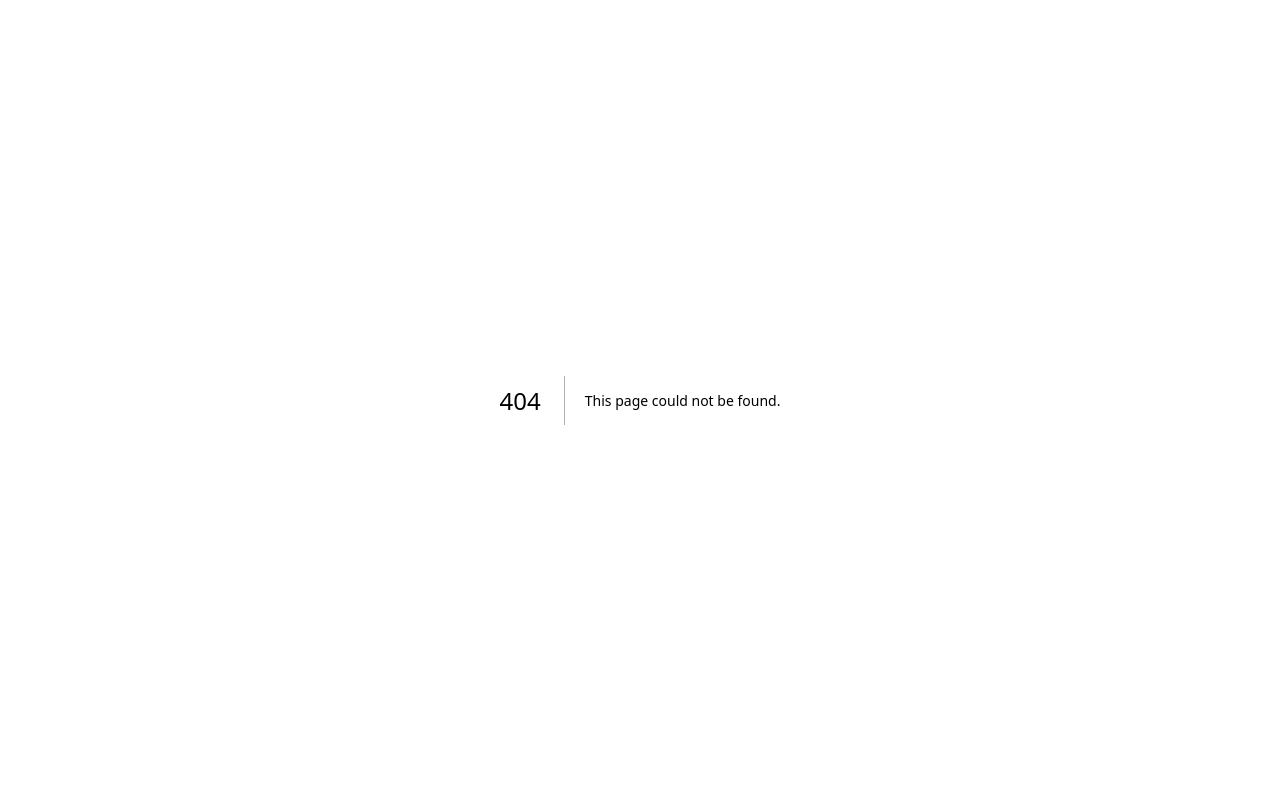
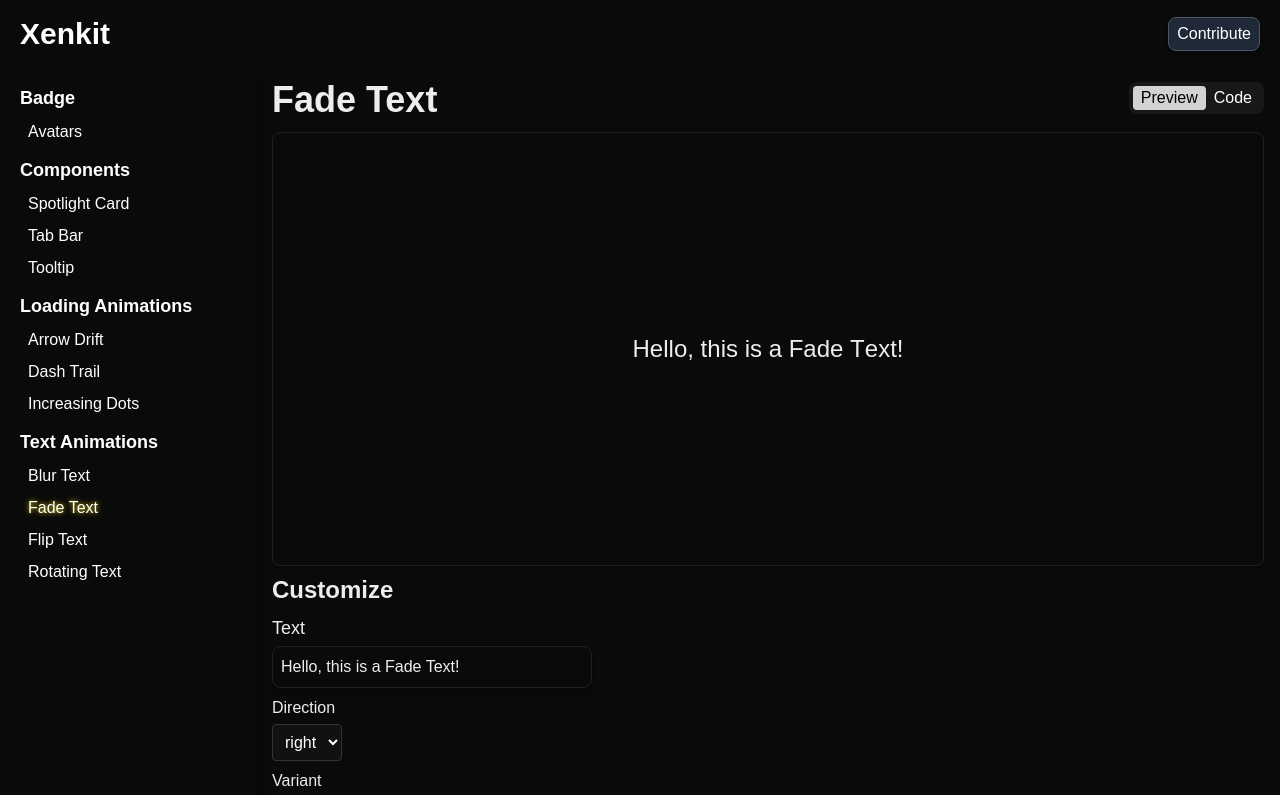
Before and after one commit to xen-devs/Xenkit, a Next.js app: page /text-animations/fade-text in a window 1280 px wide. Before the commit this address had no page. Shown: the top 795 px of the page. Built offline with nearby package versions, Linux system fonts and the light colour scheme.

Commit message:
feat: Add FadeText component

```diff
--- /dev/null
+++ b/src/app/(docs)/text-animations/fade-text/page.tsx
@@ -0,0 +1,99 @@
+"use client";
+import FadeText from "@/app/_components/text-animations/fade-text/FadeText";
+import ComponentPreview from "@/app/_common/ComponentPreview";
+import { useState } from "react";
+
+export default function FadeTextDocs() {
+  const [componentProps, setComponentProps] = useState<{
+    text?: string;
+    direction: "left" | "right";
+    className?: string;
+    variant?: "fadeIn" | "fadeOut";
+    animateBy?: "words" | "characters";
+    delay?: number;
+    duration?: number;
+  }>({
+    text: "Hello, this is a Fade Text!",
+    direction:"right",
+    className: "text-2xl",
+    variant: "fadeIn",
+    animateBy: "characters",
+    delay: 0.05,
+    duration: 0.5
+  });
+
+  const usage = `<FadeText
+  ${Object.entries(componentProps)
+    .map(([key, value]) =>{
+      if ( typeof value === "string" ) {
+        return `${key}="${value}"`;
+      }
+      else if (Array.isArray(value)) {
+        return `${key}={${JSON.stringify(value)}}`
+      }
+      else if (typeof value === "object") {
+        return `${key}={${JSON.stringify(value)}}`
+      }
+      else if (typeof value === "boolean") {
+        return `${key}={${value}}`
+      }
+      else {
+        return `${key}={${value}}`
+      }
+    })
+    .join("\n  ")}
+/>;`;
+
+  return (
+    <div className="p-4">
+      <ComponentPreview
+        code={usage}
+        componentProps={componentProps}
+        setComponentProps={setComponentProps}
+        component={<FadeText {...componentProps} />}
+        title="Fade Text"
+        importCode="import FadeText from 'xenkit/FadeText'"
+        maxLength={15}
+        isHorizontallyCentered={true}
+        isVerticallyCentered={true}
+        propControls={
+          {
+            text: {
+              type: "text",
+              label: "Text"
+            },
+            direction: {
+              type: "select",
+              options: ["left", "right"],
+              label: "Direction"
+            },
+            variant: {
+              type: "select",
+              options: ["fadeIn", "fadeOut"],
+              label: "Variant"
+            },
+            animateBy: {
+              type: "select",
+              options: ["words", "characters"],
+              label: "Animate By"
+            },
+            delay: {
+              type: "number",
+              label: "Delay (s)",
+              min: 0,
+              max: 0.2,
+              step: 0.01,
+            },
+            duration: {
+              type: "number",
+              label: "Duration (s)",
+              min: 0,
+              max: 1,
+              step: 0.1,
+            },
+          }
+        }
+      />
+    </div>
+  );
+}
--- a/src/app/_common/ComponentPreview.tsx
+++ b/src/app/_common/ComponentPreview.tsx
@@ -82,35 +82,33 @@ export default function ComponentPreview ({
       </div>
 
       {activeTab === 'Preview' ? (
-        <div
-          className={`
+        <div className={`
           relative
           min-h-[400px]
+          ${isVerticallyCentered ? '' : 'max-h-[400px] overflow-y-auto'}
           border border-[#212121]
           p-4 rounded-lg
           bg-[#0a0a0a]
           shadow-md
-          overflow-x-auto
-        `}
-        >
-          <div
-            className={`
+          w-full
+          overflow-x-hidden
+        `}>
+          <div className={`
             ${isHorizontallyCentered ? 'flex justify-center' : ''}
             ${isVerticallyCentered ? 'flex items-center min-h-[400px]' : ''}
-            ${
-              isHorizontallyCentered || isVerticallyCentered
-                ? 'w-max mx-auto'
-                : ''
-            }
-          `}
-          >
-            <div
-              className={`
-              ${isHorizontallyCentered ? '' : 'min-w-full'}
+            w-full
+            max-w-full
+          `}>
+            <div className={`
+              ${isHorizontallyCentered ? '' : 'w-full'}
               ${isVerticallyCentered ? 'flex items-center' : ''}
-            `}
-            >
-              {component}
+              whitespace-normal
+              break-words
+              overflow-hidden
+            `}>
+              <div className='w-full max-w-full'>
+                {component}
+              </div>
             </div>
           </div>
         </div>
--- a/src/app/_components/Components/tab-bar/TabBar.tsx
+++ b/src/app/_components/Components/tab-bar/TabBar.tsx
@@ -39,7 +39,7 @@ const TabBar: React.FC<TabBarProps> = ({ tabs, activeTab, onTabChange }) => {
 
   return (
     <div
-      className='tabBar w-full scrollbar-hide'
+      className='tabBar w-full scrollbar-hide overflow-x-scroll sm:overflow-x-hidden'
       style={{
         scrollbarWidth: 'none',
         msOverflowStyle: 'none'
--- /dev/null
+++ b/src/app/_components/text-animations/fade-text/FadeText.tsx
@@ -0,0 +1,71 @@
+import React from 'react'
+import { delay, motion } from 'framer-motion'
+
+interface FadeTextProps {
+  text?: string
+  direction?: 'left' | 'right'
+  className?: string
+  variant?: 'fadeIn' | 'fadeOut'
+  animateBy?: 'words' | 'characters'
+  delay?: number
+  duration?: number
+}
+
+const FadeText: React.FC<FadeTextProps> = ({
+  text = '',
+  direction = 'right',
+  className = '',
+  variant = 'fadeIn',
+  animateBy = 'words',
+  delay = 0.05,
+  duration = 0.5
+}) => {
+  const contentToAnimate = animateBy === 'words' ? text.split(' ') : text.split('')
+  const offset = direction === 'left' ? -50 : 50
+
+  const animationVariants = {
+    fadeIn: {
+      initial: { opacity: 0, x: offset },
+      animate: (i: number) => ({
+        opacity: 1,
+        x: 0,
+        transition: {
+          delay: i * delay,
+          duration: duration,
+          ease: 'easeInOut'
+        }
+      })
+    },
+    fadeOut: {
+      initial: { opacity: 1, x: 0 },
+      animate: (i: number) => ({
+        opacity: 0,
+        x: direction === 'left' ? -100 : 100,
+        transition: {
+          delay: i * delay,
+          duration: duration,
+          ease: 'easeInOut'
+        }
+      })
+    }
+  }
+
+  return (
+    <motion.div className={`fadeText ${className}`}>
+      {contentToAnimate.map((item, index) => (
+        <motion.span
+          key={index}
+          custom={index}
+          initial="initial"
+          animate="animate"
+          variants={animationVariants[variant]}
+          className={`inline-block ${animateBy === 'words' ? 'pe-2' : ''}`}
+        >
+          {item === ' ' ? '\u00A0' : item}
+        </motion.span>
+      ))}
+    </motion.div>
+  )
+}
+
+export default FadeText
--- a/src/app/data/sidebar.json
+++ b/src/app/data/sidebar.json
@@ -54,6 +54,10 @@
         "path": "text-animations/blur-text"
       },
       {
+        "name": "Fade Text",
+        "path": "text-animations/fade-text"
+      },
+      {
         "name": "Flip Text",
         "path": "text-animations/flip-text"
       },
```
